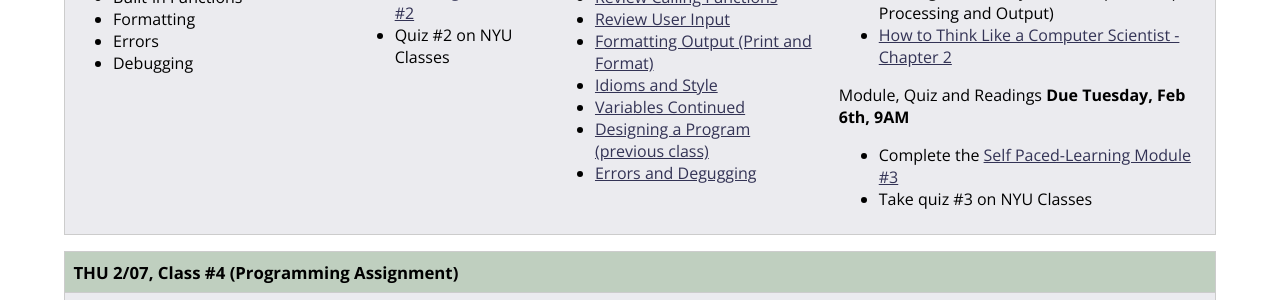
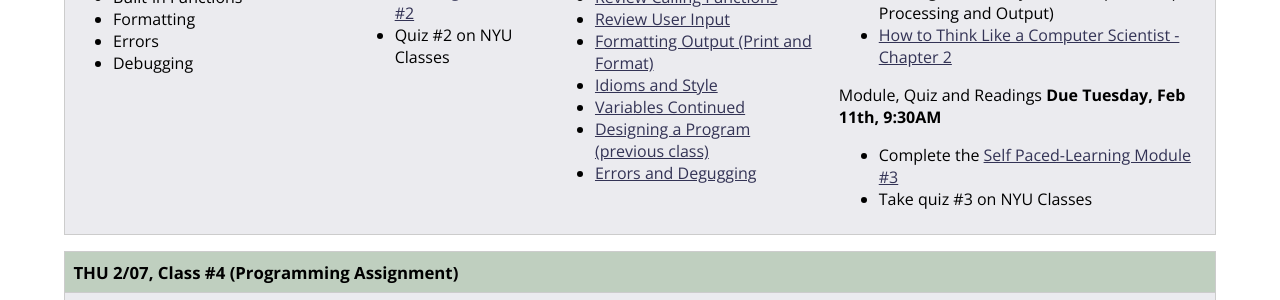
Before and after one commit to foureyes/csci-ua.0002-fall2019-002-008, a Jekyll site: the page built from schedule.markdown, in a window 1280 px wide and 900 px high, scrolled down 1385 px. Shown: the part 138-438 px from the top of the window. Built offline with Jekyll 4.4.1, drawn with Linux system fonts in a browser that asks for light colours.

Commit message:
fix date

```diff
--- a/_includes/classes/03/materials.markdown
+++ b/_includes/classes/03/materials.markdown
@@ -44,7 +44,7 @@ Readings
 * {{ site.bookq }} - Chapter 2 (Input, Processing and Output)
 * [{{site.bookt}} - Chapter 2](http://openbookproject.net/thinkcs/python/english3e/variables_expressions_statements.html)
 
-Module, Quiz and Readings __Due Tuesday, Feb 6th, 9AM__
+Module, Quiz and Readings __Due Tuesday, Feb 11th, 9:30AM__
 
 
 * Complete the [Self Paced-Learning Module #3]({{ site.module3 }})
```
